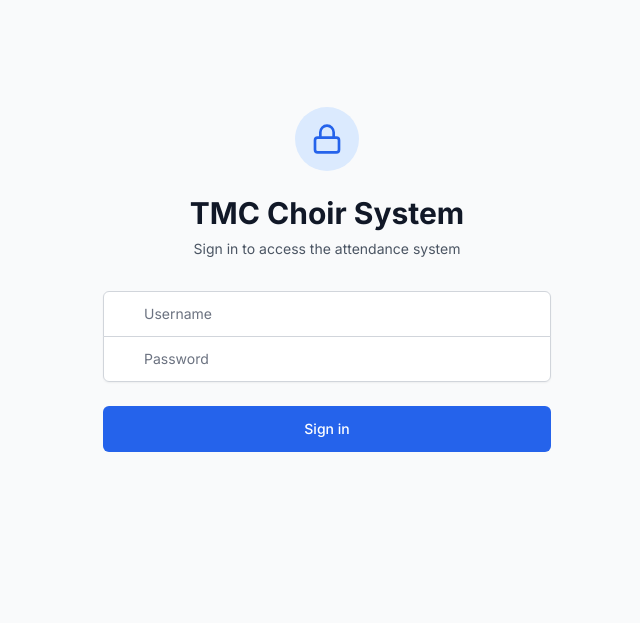
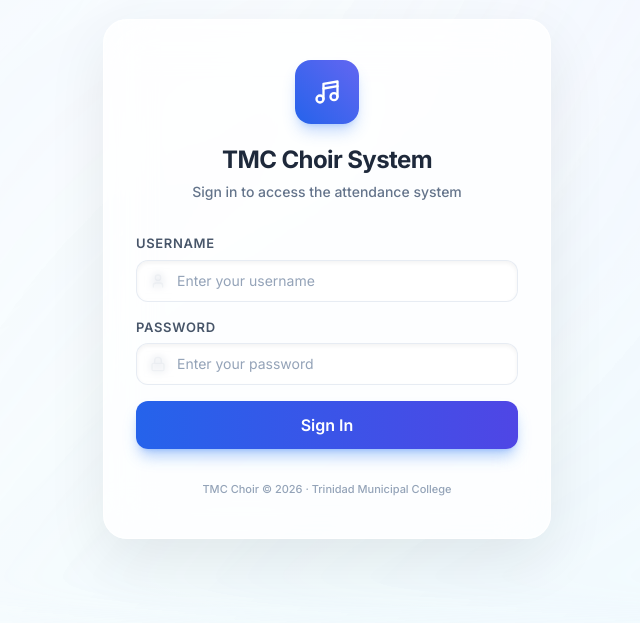
Before and after one commit to EarlCao/tmc_attendance_system, a React (Vite) app in the folder client-tmc-choir-system/: page /login in a window 1280 px wide. Shown: the part 121-744 px from the top of the page, without its empty margins (313-953 px from the left). Built offline with nearby package versions, Linux system fonts and the light colour scheme.

Commit message:
latest committt

```diff
--- a/client-tmc-choir-system/src/index.css
+++ b/client-tmc-choir-system/src/index.css
@@ -73,8 +73,9 @@
   .tab-btn:not(.active) {
     @apply text-slate-500 hover:bg-slate-100/50 hover:text-slate-700;
   }
+  /* Animation is handled by MainLayout's keyed wrapper — page-shell is layout only */
   .page-shell {
-    @apply mx-auto w-full max-w-7xl space-y-8 animate-in fade-in slide-in-from-bottom-4 duration-500 ease-out;
+    @apply mx-auto w-full max-w-7xl space-y-8;
   }
   .panel-header {
     @apply flex items-center justify-between gap-3 border-b border-slate-100/50 px-6 py-5;
--- a/client-tmc-choir-system/src/pages/Login.jsx
+++ b/client-tmc-choir-system/src/pages/Login.jsx
@@ -1,108 +1,122 @@
-import React, { useState } from 'react';
-import { useNavigate } from 'react-router-dom';
-import { Lock, User, AlertCircle } from 'lucide-react';
-import { useAuth } from '../context/AuthContext';
-import { authAPI } from '../lib/api';
+import { useState } from 'react'
+import { useNavigate } from 'react-router-dom'
+import { Lock, User, AlertCircle, Music4 } from 'lucide-react'
+import { useAuth } from '../context/AuthContext'
+import { authAPI } from '../lib/api'
 
 export default function Login() {
-  const [username, setUsername] = useState('');
-  const [password, setPassword] = useState('');
-  const [error, setError] = useState('');
-  const [loading, setLoading] = useState(false);
-  const { login } = useAuth();
-  const navigate = useNavigate();
+  const [username, setUsername] = useState('')
+  const [password, setPassword] = useState('')
+  const [error, setError] = useState('')
+  const [loading, setLoading] = useState(false)
+  const { login } = useAuth()
+  const navigate = useNavigate()
 
   const handleSubmit = async (e) => {
-    e.preventDefault();
-    setError('');
-    setLoading(true);
-
+    e.preventDefault()
+    setError('')
+    setLoading(true)
     try {
-      const response = await authAPI.login({
-        username,
-        password,
-      });
-
+      const response = await authAPI.login({ username, password })
       if (response.status === 'success') {
-        login(response.token, response.data.user);
-        navigate('/');
+        login(response.token, response.data.user)
+        navigate('/')
       }
     } catch (err) {
-      setError(err.response?.data?.message || 'Failed to login. Please check your credentials.');
+      setError(err.response?.data?.message || 'Failed to sign in. Please check your credentials.')
     } finally {
-      setLoading(false);
+      setLoading(false)
     }
-  };
+  }
 
   return (
-    <div className="flex min-h-screen items-center justify-center bg-gray-50 px-4 py-12 sm:px-6 lg:px-8">
-      <div className="w-full max-w-md space-y-8">
-        <div>
-          <div className="mx-auto flex h-16 w-16 items-center justify-center rounded-full bg-blue-100 text-blue-600">
-            <Lock size={32} />
+    <div className="flex min-h-screen items-center justify-center px-4 py-12">
+      {/* Background layer */}
+      <div className="pointer-events-none fixed inset-0 -z-10"
+        style={{
+          background: 'linear-gradient(135deg, rgba(255,255,255,0.8), rgba(240,249,255,0.95)), radial-gradient(circle at 10% 0%, rgba(59,130,246,0.18), transparent 45%), radial-gradient(circle at 90% 10%, rgba(139,92,246,0.15), transparent 45%)',
+          filter: 'blur(0px)',
+        }}
+      />
+
+      <div className="w-full max-w-md animate-in fade-in slide-in-from-bottom-4 duration-500 ease-out">
+        {/* Card */}
+        <div className="rounded-3xl border border-white/80 bg-white/80 shadow-[0_20px_60px_rgba(0,0,0,0.08)] backdrop-blur-xl px-8 py-10">
+          {/* Logo & Title */}
+          <div className="mb-8 text-center">
+            <div className="mx-auto mb-5 flex h-16 w-16 items-center justify-center rounded-2xl bg-gradient-to-tr from-blue-600 to-indigo-500 text-white shadow-lg shadow-blue-500/30">
+              <Music4 size={28} />
             </div>
-          <h2 className="mt-6 text-center text-3xl font-extrabold text-gray-900">
-            TMC Choir System
-          </h2>
-          <p className="mt-2 text-center text-sm text-gray-600">
-            Sign in to access the attendance system
-          </p>
+            <h1 className="text-2xl font-black text-slate-800 tracking-tight">TMC Choir System</h1>
+            <p className="mt-1.5 text-sm font-medium text-slate-500">Sign in to access the attendance system</p>
           </div>
 
-        <form className="mt-8 space-y-6" onSubmit={handleSubmit}>
+          {/* Error */}
           {error && (
-            <div className="flex items-center gap-2 rounded-md bg-red-50 p-4 text-sm text-red-700">
-              <AlertCircle size={18} />
+            <div className="mb-5 flex items-center gap-2.5 rounded-xl bg-red-50 border border-red-100 px-4 py-3 text-sm font-medium text-red-700">
+              <AlertCircle size={16} className="shrink-0" />
               <span>{error}</span>
             </div>
           )}
 
-          <div className="-space-y-px rounded-md shadow-sm">
+          {/* Form */}
+          <form onSubmit={handleSubmit} className="space-y-4">
+            <div>
+              <label className="label">Username</label>
               <div className="relative">
-              <label htmlFor="username" className="sr-only">Username</label>
-              <div className="pointer-events-none absolute inset-y-0 left-0 flex items-center pl-3">
-                <User className="h-5 w-5 text-gray-400" aria-hidden="true" />
+                <div className="pointer-events-none absolute inset-y-0 left-0 flex items-center pl-3.5">
+                  <User size={16} className="text-slate-400" />
                 </div>
                 <input
-                id="username"
-                name="username"
                   type="text"
                   required
-                className="relative block w-full rounded-none rounded-t-md border border-gray-300 px-10 py-3 text-gray-900 placeholder-gray-500 focus:z-10 focus:border-blue-500 focus:outline-none focus:ring-blue-500 sm:text-sm"
-                placeholder="Username"
+                  autoComplete="username"
+                  className="input pl-10"
+                  placeholder="Enter your username"
                   value={username}
                   onChange={(e) => setUsername(e.target.value)}
                 />
               </div>
+            </div>
+
+            <div>
+              <label className="label">Password</label>
               <div className="relative">
-              <label htmlFor="password" className="sr-only">Password</label>
-              <div className="pointer-events-none absolute inset-y-0 left-0 flex items-center pl-3">
-                <Lock className="h-5 w-5 text-gray-400" aria-hidden="true" />
+                <div className="pointer-events-none absolute inset-y-0 left-0 flex items-center pl-3.5">
+                  <Lock size={16} className="text-slate-400" />
                 </div>
                 <input
-                id="password"
-                name="password"
                   type="password"
                   required
-                className="relative block w-full rounded-none rounded-b-md border border-gray-300 px-10 py-3 text-gray-900 placeholder-gray-500 focus:z-10 focus:border-blue-500 focus:outline-none focus:ring-blue-500 sm:text-sm"
-                placeholder="Password"
+                  autoComplete="current-password"
+                  className="input pl-10"
+                  placeholder="Enter your password"
                   value={password}
                   onChange={(e) => setPassword(e.target.value)}
                 />
               </div>
             </div>
 
-          <div>
             <button
               type="submit"
               disabled={loading}
-              className="group relative flex w-full justify-center rounded-md border border-transparent bg-blue-600 px-4 py-3 text-sm font-medium text-white hover:bg-blue-700 focus:outline-none focus:ring-2 focus:ring-blue-500 focus:ring-offset-2 disabled:opacity-50"
+              className="btn-primary w-full justify-center py-3 mt-2 text-base shadow-blue-500/40"
             >
-              {loading ? 'Signing in...' : 'Sign in'}
+              {loading ? (
+                <>
+                  <span className="h-4 w-4 rounded-full border-2 border-white/30 border-t-white animate-spin" />
+                  Signing in...
+                </>
+              ) : 'Sign In'}
             </button>
-          </div>
           </form>
+
+          {/* Footer */}
+          <p className="mt-8 text-center text-[11px] font-medium text-slate-400">
+            TMC Choir &copy; {new Date().getFullYear()} · Trinidad Municipal College
+          </p>
         </div>
       </div>
-  );
+    </div>
+  )
 }
--- a/client-tmc-choir-system/src/pages/Reports.jsx
+++ b/client-tmc-choir-system/src/pages/Reports.jsx
@@ -1,4 +1,4 @@
-import { useState, useMemo } from 'react'
+import { useState } from 'react'
 import { FileText, Loader2 } from 'lucide-react'
 import { useSemesters } from '../hooks/useSemesters'
 import { useMembers } from '../hooks/useMembers'
@@ -24,19 +24,27 @@ export default function Reports() {
   const totalAuditions = auditionees.length
   const passedAuditions = auditionees.filter((a) => a.status === 'Passed').length
 
-  const activeMembers = members.filter((m) => m.status?.toUpperCase() === 'ACTIVE')
-  const averageAttendance = '-' // Derived from member notes or attendance endpoint
+  const activeMembers = members.filter((m) => m.status?.toLowerCase() === 'active')
   const pendingExcuses = excuses.filter((e) => e.status === 'Pending')
 
+  function getMemberName(member) {
+    if (!member) return 'Unknown'
+    return `${member.firstName || ''} ${member.lastName || ''}`.trim()
+  }
+
   const reportTypes = [
-    { id: 'attendance', title: 'Semester Attendance Report', details: 'Member totals for present, late, absent, excused, attendance rate, and session history.' },
-    { id: 'auditions', title: 'Audition Evaluation Report', details: 'Auditionee status, assigned judges, per-category ratings, comments, and final recommendation.' },
-    { id: 'officers', title: 'Officers Report', details: 'Officer list by semester, positions, contact details, duties, and active/inactive status.' },
-    { id: 'excuses', title: 'Absence and Excuse Report', details: 'Excuse requests with reasons, review status, notes, and affected attendance sessions.' },
+    { id: 'attendance', title: 'Semester Attendance Report',    details: 'Member list, voice parts, and status for the current semester.' },
+    { id: 'auditions',  title: 'Audition Evaluation Report',    details: 'Auditionee status, voice parts, dates, and final recommendations.' },
+    { id: 'officers',   title: 'Officers Report',               details: 'Officer list by semester, positions, contact details, duties, and status.' },
+    { id: 'excuses',    title: 'Absence and Excuse Report',     details: 'Excuse requests with reasons, review status, and notes.' },
   ]
 
   if (loading) {
-    return <div className="page-shell flex items-center justify-center h-64"><Loader2 className="animate-spin text-blue-500 w-8 h-8" /></div>
+    return (
+      <div className="page-shell flex items-center justify-center h-64">
+        <Loader2 className="animate-spin text-blue-500 w-8 h-8" />
+      </div>
+    )
   }
 
   return (
@@ -44,21 +52,23 @@ export default function Reports() {
       <div className="card p-6 bg-gradient-to-r from-white to-slate-50/50">
         <p className="text-[11px] font-bold uppercase tracking-widest text-blue-600">Printable summaries</p>
         <h2 className="mt-1 text-2xl font-black text-slate-800 tracking-tight">Reports</h2>
-        <p className="mt-1 text-sm font-medium text-slate-500">This panel holds semester-end summaries for attendance, auditions, members, officers, and absences.</p>
+        <p className="mt-1 text-sm font-medium text-slate-500">Semester-end summaries for attendance, auditions, members, officers, and absences.</p>
       </div>
 
       <div className="grid grid-cols-2 gap-5 lg:grid-cols-4">
-        <div className="card p-5 bg-white shadow-sm">
-          <p className="text-[12px] font-bold text-slate-400 uppercase tracking-wider">Avg Attendance</p>
-          <p className="mt-2 text-3xl font-black text-slate-800">{averageAttendance}%</p>
-        </div>
         <div className="card p-5 bg-white shadow-sm">
           <p className="text-[12px] font-bold text-slate-400 uppercase tracking-wider">Active Members</p>
           <p className="mt-2 text-3xl font-black text-slate-800">{activeMembers.length}</p>
         </div>
         <div className="card p-5 bg-white shadow-sm">
+          <p className="text-[12px] font-bold text-slate-400 uppercase tracking-wider">Sessions</p>
+          <p className="mt-2 text-3xl font-black text-slate-800">{sessions.length}</p>
+        </div>
+        <div className="card p-5 bg-white shadow-sm">
           <p className="text-[12px] font-bold text-slate-400 uppercase tracking-wider">Audition Pass Rate</p>
-          <p className="mt-2 text-3xl font-black text-slate-800">{totalAuditions ? Math.round((passedAuditions / totalAuditions) * 100) : 0}%</p>
+          <p className="mt-2 text-3xl font-black text-slate-800">
+            {totalAuditions ? Math.round((passedAuditions / totalAuditions) * 100) : 0}%
+          </p>
         </div>
         <div className="card p-5 bg-white shadow-sm">
           <p className="text-[12px] font-bold text-slate-400 uppercase tracking-wider">Pending Excuses</p>
@@ -106,9 +116,9 @@ export default function Reports() {
 
             <div className="rounded-2xl bg-slate-50 p-5 border border-slate-100">
               <p className="text-[10px] font-bold uppercase tracking-widest text-slate-400">Prepared for</p>
-              <h3 className="mt-1 text-[16px] font-black text-slate-800">{currentSemester?.name ?? 'Current semester'}</h3>
+              <h3 className="mt-1 text-[16px] font-black text-slate-800">{currentSemester?.name ?? 'No active semester'}</h3>
               <p className="mt-1 text-[13px] font-medium text-slate-500">Trinidad Municipal College Choir</p>
-              <p className="mt-1 text-[11px] font-medium text-slate-400">Generated from the current system records.</p>
+              <p className="mt-1 text-[11px] font-medium text-slate-400">Generated from current system records.</p>
             </div>
 
             {preparedReport.id === 'attendance' && (
@@ -127,8 +137,8 @@ export default function Reports() {
                     <p className="mt-1 text-2xl font-black text-slate-800">{sessions.length}</p>
                   </div>
                   <div className="rounded-2xl border border-slate-100 p-4 bg-white shadow-sm">
-                    <p className="text-[10px] font-bold uppercase tracking-widest text-slate-400">Avg Attendance</p>
-                    <p className="mt-1 text-2xl font-black text-blue-600">{averageAttendance}%</p>
+                    <p className="text-[10px] font-bold uppercase tracking-widest text-slate-400">Inactive</p>
+                    <p className="mt-1 text-2xl font-black text-slate-600">{members.length - activeMembers.length}</p>
                   </div>
                 </div>
                 <div className="overflow-hidden rounded-2xl border border-slate-100 bg-white">
@@ -137,14 +147,16 @@ export default function Reports() {
                       <tr>
                         <th className="px-5 py-4 text-left font-bold text-slate-500">Member</th>
                         <th className="px-5 py-4 text-left font-bold text-slate-500">Voice Part</th>
+                        <th className="px-5 py-4 text-left font-bold text-slate-500">Course</th>
                         <th className="px-5 py-4 text-left font-bold text-slate-500">Status</th>
                       </tr>
                     </thead>
                     <tbody className="divide-y divide-slate-50">
                       {members.map((member) => (
                         <tr key={member.id} className="hover:bg-slate-50/50">
-                          <td className="px-5 py-4 font-black text-slate-800">{member.fullName}</td>
-                          <td className="px-5 py-4 font-medium text-slate-600">{member.voiceType}</td>
+                          <td className="px-5 py-4 font-black text-slate-800">{getMemberName(member)}</td>
+                          <td className="px-5 py-4 font-medium text-slate-600">{member.voicePart}</td>
+                          <td className="px-5 py-4 font-medium text-slate-600">{member.course || '—'}</td>
                           <td className="px-5 py-4 font-medium text-slate-600">{member.status}</td>
                         </tr>
                       ))}
@@ -157,10 +169,22 @@ export default function Reports() {
             {preparedReport.id === 'auditions' && (
               <div className="space-y-4">
                 <div className="grid grid-cols-2 gap-4 lg:grid-cols-4">
-                  <div className="rounded-2xl border border-slate-100 p-4 bg-white shadow-sm"><p className="text-[10px] font-bold uppercase tracking-widest text-slate-400">Auditionees</p><p className="mt-1 text-2xl font-black text-slate-800">{totalAuditions}</p></div>
-                  <div className="rounded-2xl border border-slate-100 p-4 bg-white shadow-sm"><p className="text-[10px] font-bold uppercase tracking-widest text-slate-400">Passed</p><p className="mt-1 text-2xl font-black text-green-600">{passedAuditions}</p></div>
-                  <div className="rounded-2xl border border-slate-100 p-4 bg-white shadow-sm"><p className="text-[10px] font-bold uppercase tracking-widest text-slate-400">Failed</p><p className="mt-1 text-2xl font-black text-red-600">{auditionees.filter((a) => a.status === 'Failed').length}</p></div>
-                  <div className="rounded-2xl border border-slate-100 p-4 bg-white shadow-sm"><p className="text-[10px] font-bold uppercase tracking-widest text-slate-400">Pending</p><p className="mt-1 text-2xl font-black text-yellow-600">{auditionees.filter((a) => a.status === 'Pending').length}</p></div>
+                  <div className="rounded-2xl border border-slate-100 p-4 bg-white shadow-sm">
+                    <p className="text-[10px] font-bold uppercase tracking-widest text-slate-400">Auditionees</p>
+                    <p className="mt-1 text-2xl font-black text-slate-800">{totalAuditions}</p>
+                  </div>
+                  <div className="rounded-2xl border border-slate-100 p-4 bg-white shadow-sm">
+                    <p className="text-[10px] font-bold uppercase tracking-widest text-slate-400">Passed</p>
+                    <p className="mt-1 text-2xl font-black text-green-600">{passedAuditions}</p>
+                  </div>
+                  <div className="rounded-2xl border border-slate-100 p-4 bg-white shadow-sm">
+                    <p className="text-[10px] font-bold uppercase tracking-widest text-slate-400">Failed</p>
+                    <p className="mt-1 text-2xl font-black text-red-600">{auditionees.filter((a) => a.status === 'Failed').length}</p>
+                  </div>
+                  <div className="rounded-2xl border border-slate-100 p-4 bg-white shadow-sm">
+                    <p className="text-[10px] font-bold uppercase tracking-widest text-slate-400">Pending</p>
+                    <p className="mt-1 text-2xl font-black text-yellow-600">{auditionees.filter((a) => a.status === 'Pending').length}</p>
+                  </div>
                 </div>
                 <div className="overflow-hidden rounded-2xl border border-slate-100 bg-white">
                   <table className="w-full text-[13px]">
@@ -175,8 +199,8 @@ export default function Reports() {
                     <tbody className="divide-y divide-slate-50">
                       {auditionees.map((auditionee) => (
                         <tr key={auditionee.id} className="hover:bg-slate-50/50">
-                          <td className="px-5 py-4 font-black text-slate-800">{auditionee.name}</td>
-                          <td className="px-5 py-4 font-medium text-slate-600">{auditionee.targetPart}</td>
+                          <td className="px-5 py-4 font-black text-slate-800">{auditionee.firstName} {auditionee.lastName}</td>
+                          <td className="px-5 py-4 font-medium text-slate-600">{auditionee.voicePart}</td>
                           <td className="px-5 py-4 font-medium text-slate-600">{formatDateShort(auditionee.auditionDate)}</td>
                           <td className="px-5 py-4 font-bold text-slate-700">{auditionee.status}</td>
                         </tr>
@@ -196,16 +220,19 @@ export default function Reports() {
                       <th className="px-5 py-4 text-left font-bold text-slate-500">Officer</th>
                       <th className="px-5 py-4 text-left font-bold text-slate-500">Email</th>
                       <th className="px-5 py-4 text-left font-bold text-slate-500">Phone</th>
+                      <th className="px-5 py-4 text-left font-bold text-slate-500">Status</th>
                     </tr>
                   </thead>
                   <tbody className="divide-y divide-slate-50">
                     {officers.map((officer) => {
+                      const member = members.find(m => m.id === Number(officer.memberId))
                       return (
                         <tr key={officer.id} className="hover:bg-slate-50/50">
                           <td className="px-5 py-4 font-bold text-slate-700">{officer.position}</td>
-                          <td className="px-5 py-4 font-black text-slate-800">{officer.fullName}</td>
-                          <td className="px-5 py-4 font-medium text-slate-600">{officer.email || ''}</td>
-                          <td className="px-5 py-4 font-medium text-slate-600">{officer.contactNo || ''}</td>
+                          <td className="px-5 py-4 font-black text-slate-800">{getMemberName(member)}</td>
+                          <td className="px-5 py-4 font-medium text-slate-600">{member?.email || '—'}</td>
+                          <td className="px-5 py-4 font-medium text-slate-600">{member?.contactNumber || '—'}</td>
+                          <td className="px-5 py-4 font-medium text-slate-600">{officer.status}</td>
                         </tr>
                       )
                     })}
@@ -217,9 +244,18 @@ export default function Reports() {
             {preparedReport.id === 'excuses' && (
               <div className="space-y-4">
                 <div className="grid grid-cols-3 gap-4">
-                  <div className="rounded-2xl border border-slate-100 p-4 bg-white shadow-sm"><p className="text-[10px] font-bold uppercase tracking-widest text-slate-400">Total</p><p className="mt-1 text-2xl font-black text-slate-800">{excuses.length}</p></div>
-                  <div className="rounded-2xl border border-slate-100 p-4 bg-white shadow-sm"><p className="text-[10px] font-bold uppercase tracking-widest text-slate-400">Approved</p><p className="mt-1 text-2xl font-black text-green-600">{excuses.filter((e) => e.status === 'Approved').length}</p></div>
-                  <div className="rounded-2xl border border-slate-100 p-4 bg-white shadow-sm"><p className="text-[10px] font-bold uppercase tracking-widest text-slate-400">Pending</p><p className="mt-1 text-2xl font-black text-yellow-600">{pendingExcuses.length}</p></div>
+                  <div className="rounded-2xl border border-slate-100 p-4 bg-white shadow-sm">
+                    <p className="text-[10px] font-bold uppercase tracking-widest text-slate-400">Total</p>
+                    <p className="mt-1 text-2xl font-black text-slate-800">{excuses.length}</p>
+                  </div>
+                  <div className="rounded-2xl border border-slate-100 p-4 bg-white shadow-sm">
+                    <p className="text-[10px] font-bold uppercase tracking-widest text-slate-400">Approved</p>
+                    <p className="mt-1 text-2xl font-black text-green-600">{excuses.filter((e) => e.status === 'Approved').length}</p>
+                  </div>
+                  <div className="rounded-2xl border border-slate-100 p-4 bg-white shadow-sm">
+                    <p className="text-[10px] font-bold uppercase tracking-widest text-slate-400">Pending</p>
+                    <p className="mt-1 text-2xl font-black text-yellow-600">{pendingExcuses.length}</p>
+                  </div>
                 </div>
                 <div className="overflow-hidden rounded-2xl border border-slate-100 bg-white">
                   <table className="w-full text-[13px]">
```
Also changed, not shown: client-tmc-choir-system/src/layouts/MainLayout.jsx (+9 -1 lines), client-tmc-choir-system/src/pages/Absences.jsx (+21 -12 lines), client-tmc-choir-system/src/pages/Dashboard.jsx (+42 -41 lines), client-tmc-choir-system/src/pages/Officers.jsx (+36 -13 lines). Lines whose indentation alone changed are shown as unchanged.
